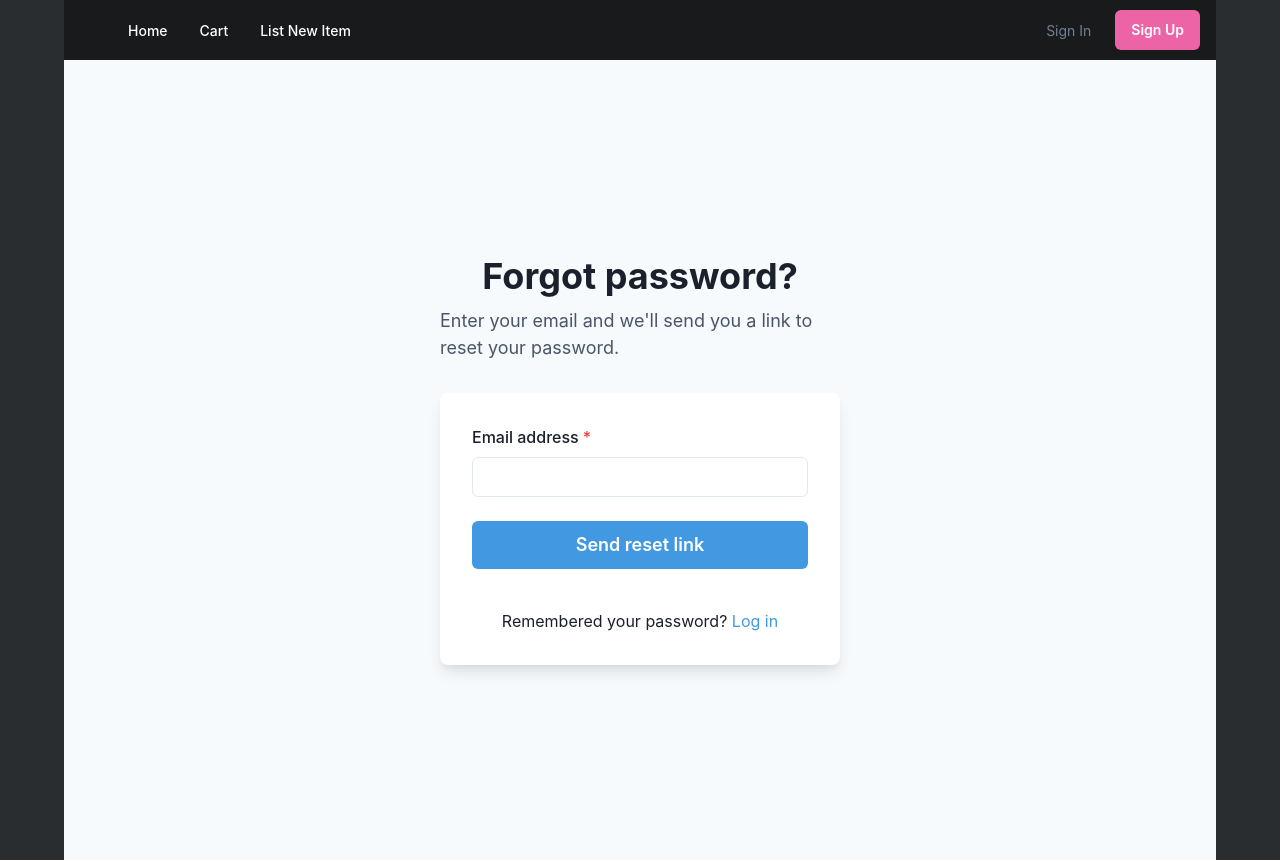
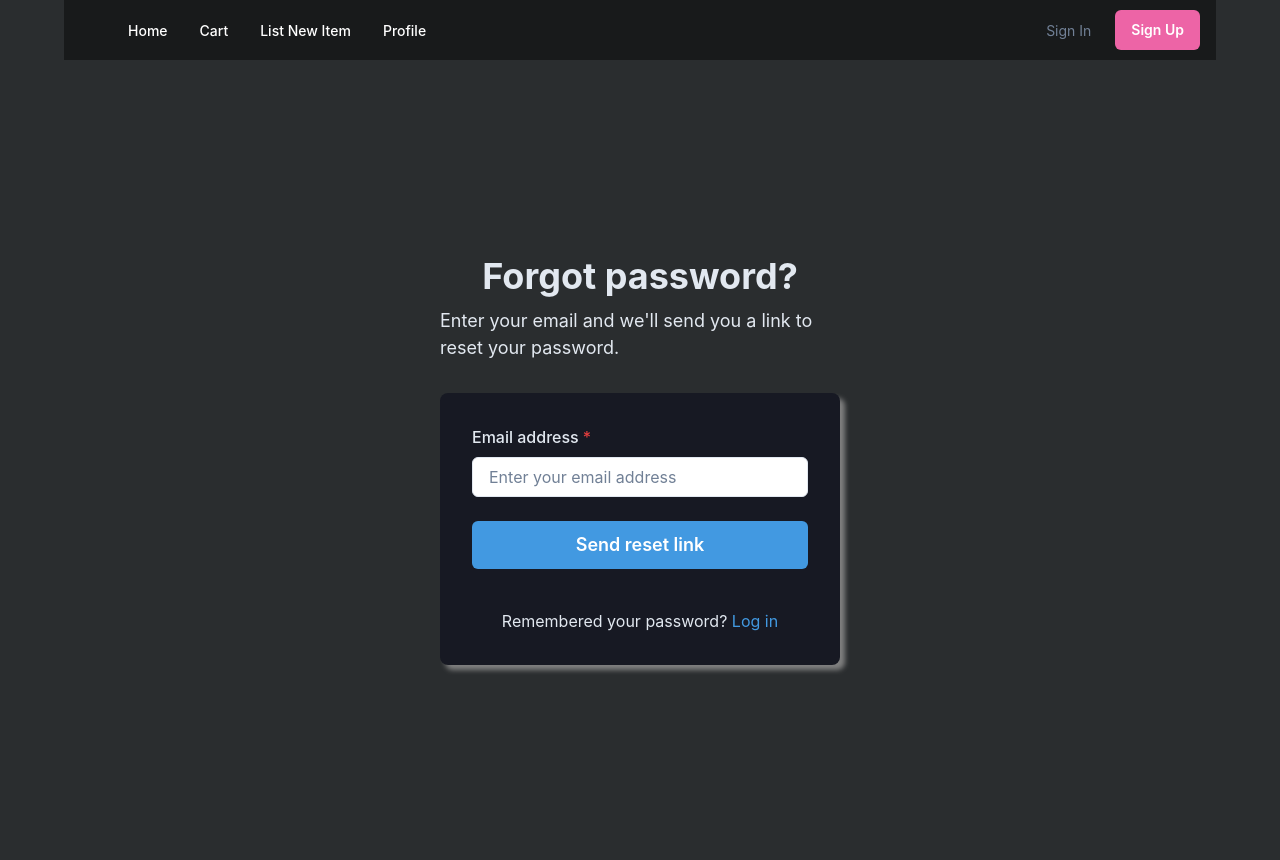
Before and after one commit to gpkarlsson/E_commerce_Placeholder, a React (Vite) app in the folder client/: page /forgot in a window 1280 px wide. Built offline with nearby package versions, Linux system fonts and the light colour scheme.

Commit message:
working on fixing footer adding link to profile, fixing profile page css

```diff
--- a/client/index.html
+++ b/client/index.html
@@ -8,6 +8,6 @@
 </head>
 <body>
 <div id="root"></div>
-<script type="module" src="/src/main.jsx"></script>
+<script type="module" src="./src/main.jsx"></script>
 </body>
 </html>
--- a/client/src/components/Navbar.tsx
+++ b/client/src/components/Navbar.tsx
@@ -303,4 +303,8 @@ const NAV_ITEMS: Array<NavItem> = [
     label: 'List New Item',
     href: '/create',
   },
+  {
+    label: 'Profile',
+    href: '/profile',
+  },
 ].filter(Boolean) as Array<NavItem>; // filter out falsey values from the array and assert the result as Array<NavItem>
--- a/client/src/layouts/RootLayout.jsx
+++ b/client/src/layouts/RootLayout.jsx
@@ -14,7 +14,7 @@ export default function RootLayout() {
     <Grid bg="#2a2d2f">
     {/* main content & navbar */}
     <GridItem as={Flex} justify="center" align="center">
-      <Flex direction="column" maxWidth="1600px" width={{ base: '90vw', md: '80vw', lg: '90vw' }}>
+      <Flex direction="column" width={{ base: '90vw', md: '80vw', lg: '90vw' }}>
         <Navbar />
         <Outlet />
       </Flex>
--- a/client/src/pages/Cart.jsx
+++ b/client/src/pages/Cart.jsx
@@ -2,7 +2,7 @@
 import React from "react";
 import { useState, useEffect } from "react";
 import Footer from "../components/Footer";
-import {Link } from "react-router-dom";
+import { Link } from "react-router-dom";
 // import Checkout from "./Checkout";
 import {
   Box,
@@ -49,8 +49,8 @@ function Cart() {
   return (
     <>
       <Box minHeight="100vh" display="flex" flexDirection="column">
-  <Box flex="0"></Box>
-    <Box p={4}>
+
+        <Box>
           <Heading mb={4} color="gray.200">Shopping Cart</Heading>
           <Table variant="simple">
             <Thead>
@@ -93,9 +93,10 @@ function Cart() {
             <Button mt={4} bg="blue.400" color="white" _hover={{ color: 'black' }}>Checkout</Button>
           </Link>
         </Box>
+        <Box mt="auto">
           <Footer />
         </Box>
-
+      </Box>
     </>
   );
 }
--- a/client/src/pages/ForgotPassword.jsx
+++ b/client/src/pages/ForgotPassword.jsx
@@ -30,25 +30,26 @@ export default function ForgotPassword() {
             minH={'100vh'}
             align={'center'}
             justify={'center'}
-            bg={useColorModeValue('gray.50', 'gray.800')}>
+            bg={useColorModeValue('#2a2d2f', 'gray.200')}>
             <Stack spacing={8} mx={'auto'} maxW={'md'} py={12} px={6}>
                 <Stack align={'center'}>
-                    <Heading fontSize={'4xl'} textAlign={'center'}>
+                    <Heading fontSize={'4xl'} textAlign={'center'} color="gray.200">
                         Forgot password?
                     </Heading>
-                    <Text fontSize={'lg'} color={'gray.600'}>
+                    {/* Functionality for e-mail coming soon */}
+                    <Text fontSize={'lg'} color={'gray.200'}>
                         Enter your email and we'll send you a link to reset your password.
                     </Text>
                 </Stack>
                 <Box
                     rounded={'lg'}
-                    bg={useColorModeValue('white', 'gray.700')}
-                    boxShadow={'lg'}
+                    bg={useColorModeValue('#171923', 'gray.700')}
+                    boxShadow={"5px 5px 5px gray"}
                     p={8}>
                     <Stack spacing={4}>
                         <FormControl id="email" isRequired>
-                            <FormLabel>Email address</FormLabel>
-                            <Input type="email" />
+                            <FormLabel color="gray.200">Email address</FormLabel>
+                            <Input type="email" bg="white" placeholder="Enter your email address" color="gray.200"/>
                         </FormControl>
                         <Stack spacing={10} pt={2}>
                             <Button
@@ -65,7 +66,7 @@ export default function ForgotPassword() {
                             </Button>
                         </Stack>
                         <Stack pt={6}>
-                            <Text align={'center'}>
+                            <Text align={'center'} color="gray.200">
                                 Remembered your password? <Text as={Link} to="/login" color={'blue.400'}>Log in</Text>
                             </Text>
                         </Stack>
--- a/client/src/pages/Login.jsx
+++ b/client/src/pages/Login.jsx
@@ -77,6 +77,7 @@ const LoginForm = () => {
 
   return (
     <>
+      <Box minHeight="100vh" display="flex" flexDirection="column">
         <Text textAlign={"center"} paddingTop="10px" fontSize="30px" color="gray.200">Sign In</Text>
         <Box minHeight="100vh" display="flex" flexDirection="column" as="form" noValidate onSubmit={handleFormSubmit}>
           <Alert status="error" display={showAlert ? 'flex' : 'none'}>
@@ -110,9 +111,7 @@ const LoginForm = () => {
             />
             <FormErrorMessage>Password is required!</FormErrorMessage>
           </FormControl>
-        <Link to="/forgot" >
-            <Text textAlign={"right"} color="gray.200">Forgot your password?</Text>
-          </Link>
+
           <Button
             width="86px"
             bg="blue.400"
@@ -127,7 +126,14 @@ const LoginForm = () => {
           >
             Submit
           </Button>
+          <Link to="/forgot" >
+            <Text textAlign={"right"} color="gray.200">Forgot your password?</Text>
+            <Text textAlign={"right"} color="gray.200" mt={2}><Link as="a" to="/signup">Don't have an account? <Text color="blue.400">Sign Up</Text></Link></Text>
+          </Link>
+          <Box mt="auto">
             <Footer />
+          </Box>
+        </Box>
       </Box>
     </>
   );
--- a/client/src/pages/Profile.jsx
+++ b/client/src/pages/Profile.jsx
@@ -1,5 +1,5 @@
 import React from 'react'
-import { Tabs, TabList, TabPanels, Tab, TabPanel, List, ListItem, ListIcon } from "@chakra-ui/react";
+import { Tabs, TabList, TabPanels, Tab, TabPanel, List, ListItem, ListIcon, Box } from "@chakra-ui/react";
 
 import { CalendarIcon, EmailIcon, InfoIcon, InfoOutlineIcon } from "@chakra-ui/icons";
 
@@ -10,7 +10,8 @@ export default function Profile() {
 
   return (
     <>
-      <Tabs mt="40px" p="20px" colorScheme="purple" variant="enclosed">
+      <Box minHeight="100vh" display="flex" flexDirection="column">
+      <Tabs mt="40px" p="20px" colorScheme="purple" variant="enclosed"  color="gray.200">
         <TabList>
           <Tab _selected={{ color: "white", bg: "brand.900", transition: "0.2s" }}>Account Info</Tab>
           <Tab _selected={{ color: "white", bg: "brand.900", transition: "0.2s" }}>Order History</Tab>
@@ -57,7 +58,10 @@ export default function Profile() {
           </TabPanel>
         </TabPanels>
       </Tabs>
+      <Box mt="auto">
       <Footer />
+    </Box>
+    </Box>
     </>
   )
 }
--- a/client/src/pages/Signup.jsx
+++ b/client/src/pages/Signup.jsx
@@ -79,9 +79,8 @@ const SignupForm = () => {
 
   return (
     <>
+      <Box minHeight="100vh" display="flex" flexDirection="column">
     <Text textAlign={"center"} paddingTop="10px" fontSize="30px" color="gray.200">Sign Up</Text>
-      <Box minHeight="100vh" display="flex" flexDirection="column">
-        <Box flex="0"></Box>
         {/* This is needed for the validation functionality above */}
         <Box as="form" noValidate onSubmit={handleFormSubmit}>
           {/* show alert if server response is bad */}
@@ -145,7 +144,9 @@ const SignupForm = () => {
           </Button>
 
         </Box>
+        <Box mt="auto">
         <Footer />
+        </Box>
       </Box>
     </>
   );
```
Also changed, not shown: 1 other file (tests, documents, lock files or other folders). Lines whose indentation alone changed are shown as unchanged.
